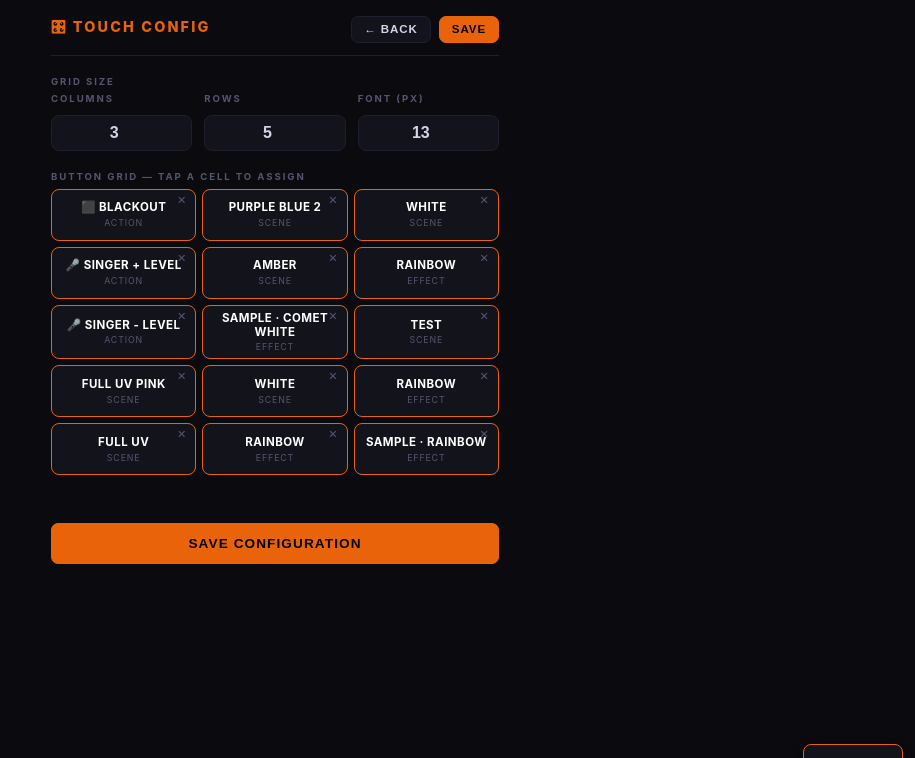
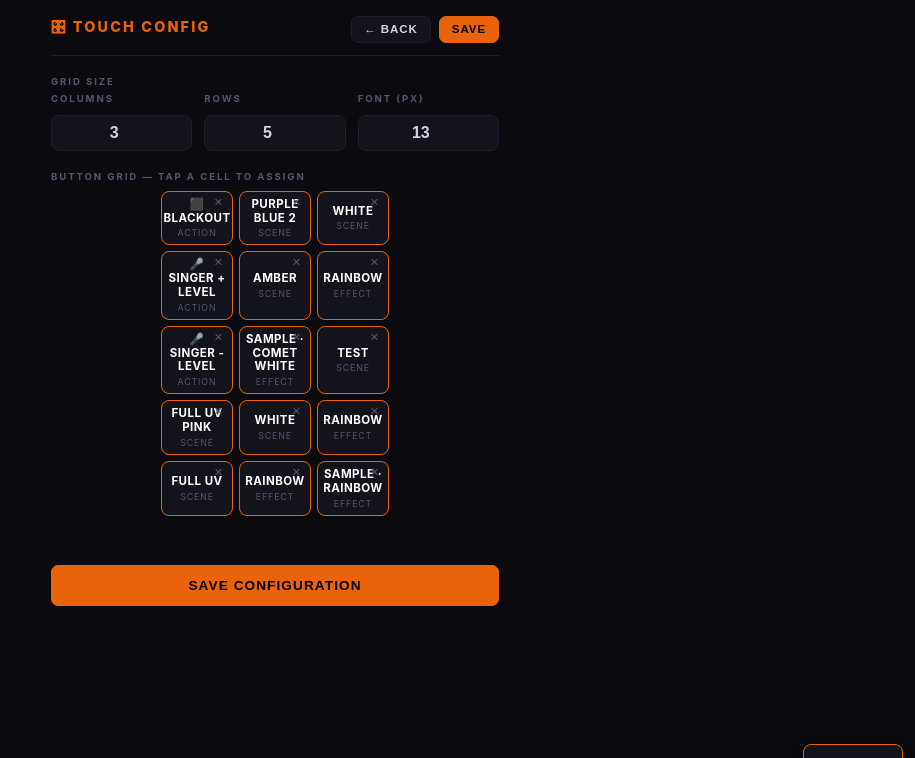
Before and after one commit to JKlaus1/Lightboard, a Flask app: page /touch-config in a window 1280 px wide. Shown: the top 758 px of the page, without its empty margins (365-1280 px from the left). Run offline with Flask 3, Linux system fonts and the light colour scheme; data that the repository does not hold is empty.

Commit message:
touch config: full-bleed centered grid canvas, horizontal scroll (72px cols)

```diff
--- a/templates/touch_config.html
+++ b/templates/touch_config.html
@@ -90,10 +90,23 @@
   .size-field input:focus { border-color: var(--accent); }
 
   /* Grid cells */
+  /* Full-bleed horizontal scroller: breaks out of body's 480px column so the
+     canvas can use the whole viewport width and scroll sideways when large. */
+  #grid-scroll {
+    width: 100vw;
+    margin-left: calc(50% - 50vw);
+    overflow-x: auto;
+    overflow-y: hidden;
+    -webkit-overflow-scrolling: touch;
+    margin-bottom: 1.25rem;
+  }
   #grid-wrap {
     display: grid;
     gap: 6px;
-    margin-bottom: 1.25rem;
+    width: max-content;      /* size to the columns, don't stretch */
+    margin: 0 auto;          /* centered when it fits; auto-margins collapse to 0
+                                when wider than the viewport, so both edges scroll */
+    padding: 2px 16px;       /* edge gap that travels with the grid when scrolled */
   }
   .grid-cell {
     min-height: 52px;
@@ -355,7 +368,7 @@
 </div>
 
 <div class="label">Button Grid — tap a cell to assign</div>
-<div id="grid-wrap"></div>
+<div id="grid-scroll"><div id="grid-wrap"></div></div>
 
 <div id="save-msg"></div>
 <button class="hbtn accent" style="width:100%;padding:0.75rem;font-size:0.85rem;" onclick="saveConfig()">Save Configuration</button>
@@ -640,7 +653,7 @@
   function buildGrid() {
     const { cols, rows } = gridDims();
     const wrap = document.getElementById('grid-wrap');
-    wrap.style.gridTemplateColumns = `repeat(${cols}, 1fr)`;
+    wrap.style.gridTemplateColumns = `repeat(${cols}, 72px)`;
     wrap.style.gridTemplateRows    = `repeat(${rows}, minmax(52px, auto))`;
     wrap.innerHTML = '';
 
```
